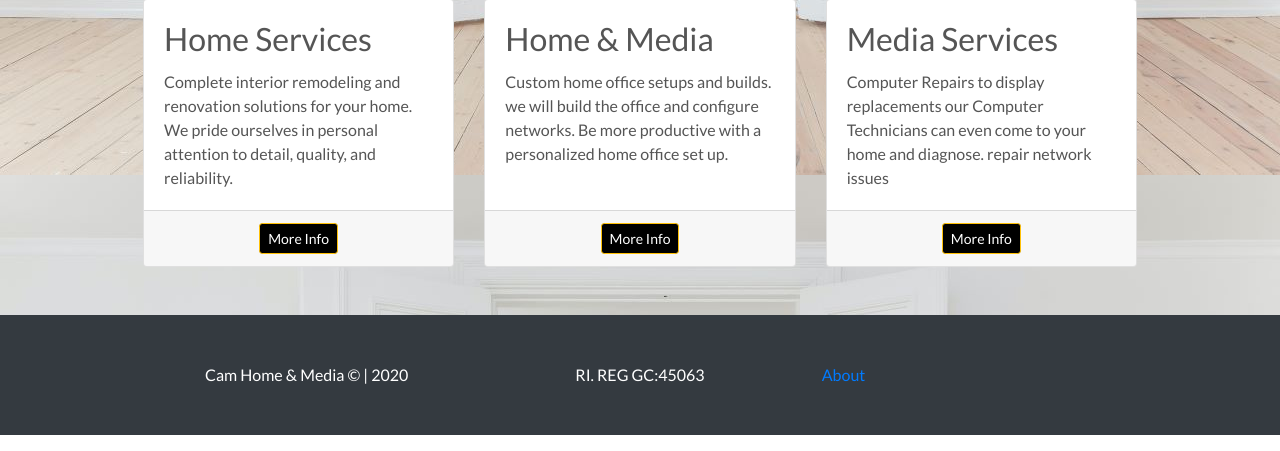
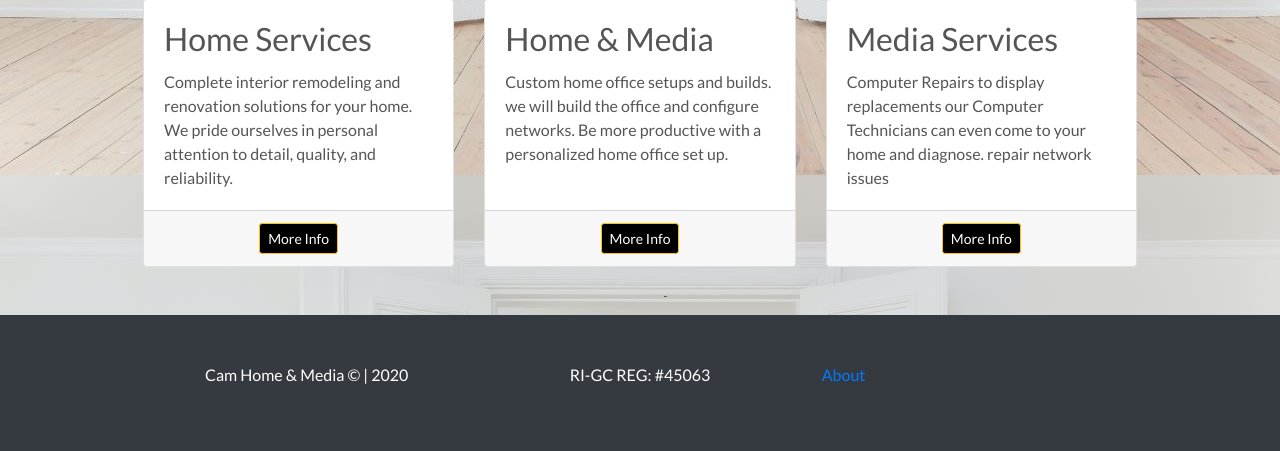
Before and after one commit to Code-Institute-Submissions/MCAMACHO-FULLSTACK-DJANGO-CIM4, a Django app: page / in a window 1280 px wide. Shown: the part 747-1198 px from the top of the page. Run offline with Django 3.2, Linux system fonts and the light colour scheme; some libraries are stand-ins or nearby versions.

Commit message:
edits to footer

```diff
--- a/static/css/base.css
+++ b/static/css/base.css
@@ -214,7 +214,7 @@ input[name='q']::placeholder {
 }
 
 .top-space {
-    height: 5vh;
+    height: 15vh;
 }
 
 /* -------------------------------- About Page */
--- a/templates/includes/footer.html
+++ b/templates/includes/footer.html
@@ -6,10 +6,12 @@
                     <p class="m-0 text-center text-white">Cam Home &amp; Media &copy; | 2020</p>
                 </div>
                 <div class="col-sm-4">
-                    <p class="m-0 text-center text-white">RI. REG GC:45063 </p>
+                    <p class="m-0 text-center text-white">RI-GC REG: #45063 </p>
                 </div>
                 <div class="col-sm-4">
+                <p>
                     <a href="{% url 'about' %}">About</a>
+                </p>
                 </div>
             </div>
         </div>
```
